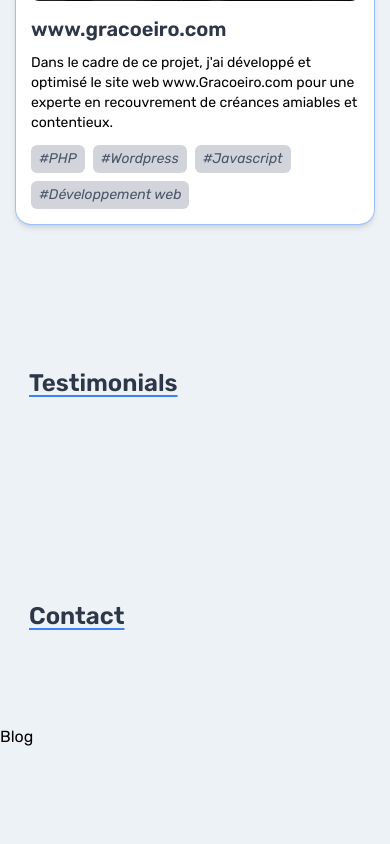
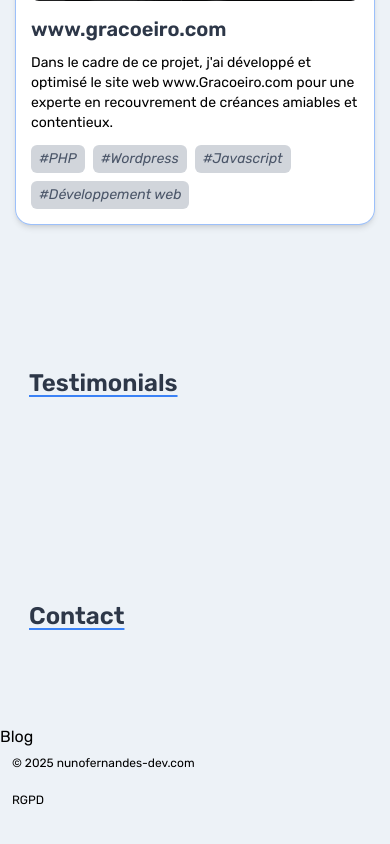
Before and after one commit to NunoFernandesSa/nunoweb, a React (Vite) app: page / in a window 390 px wide. Shown: the part 4749-5593 px from the top of the page. Before the commit the page ends 5499 px from the top, so only its background shows below. Built offline with nearby package versions, Linux system fonts and the light colour scheme.

Commit message:
feat: add footer component with styling and content
The Footer component has been added to the main App layout. It includes a copyright notice and a link to RGPD, styled with responsive design for both mobile and desktop views.

```diff
--- a/src/App.jsx
+++ b/src/App.jsx
@@ -15,6 +15,7 @@ import Testimonials from "./components/testimonials/Testimonials";
 import Blog from "./components/blog/Blog";
 import SideBar from "./components/ui/common/sidebar/SideBar";
 import Logo from "./components/ui/common/logo/logo";
+import Footer from "./components/ui/common/footer/Footer";
 
 /**
  * Styles
@@ -38,6 +39,8 @@ export default function App() {
         <Contact />
         <Blog />
       </main>
+
+      <Footer />
     </>
   );
 }
--- a/src/components/ui/common/footer/Footer.jsx
+++ b/src/components/ui/common/footer/Footer.jsx
@@ -9,5 +9,13 @@
 import "./Footer.css";
 
 export default function Footer() {
-  return <div>Footer</div>;
+  return (
+    <footer className="w-full h-16 flex flex-wrap justify-between items-center px-3 md:px-20 text-xs mb-20 md:mb-0">
+      <div className="w-full md:w-auto">&copy; 2025 nunofernandes-dev.com</div>
+      <div className="w-full md:w-auto"></div>
+      <a href="" className="hover:text-hover">
+        RGPD
+      </a>
+    </footer>
+  );
 }
```
